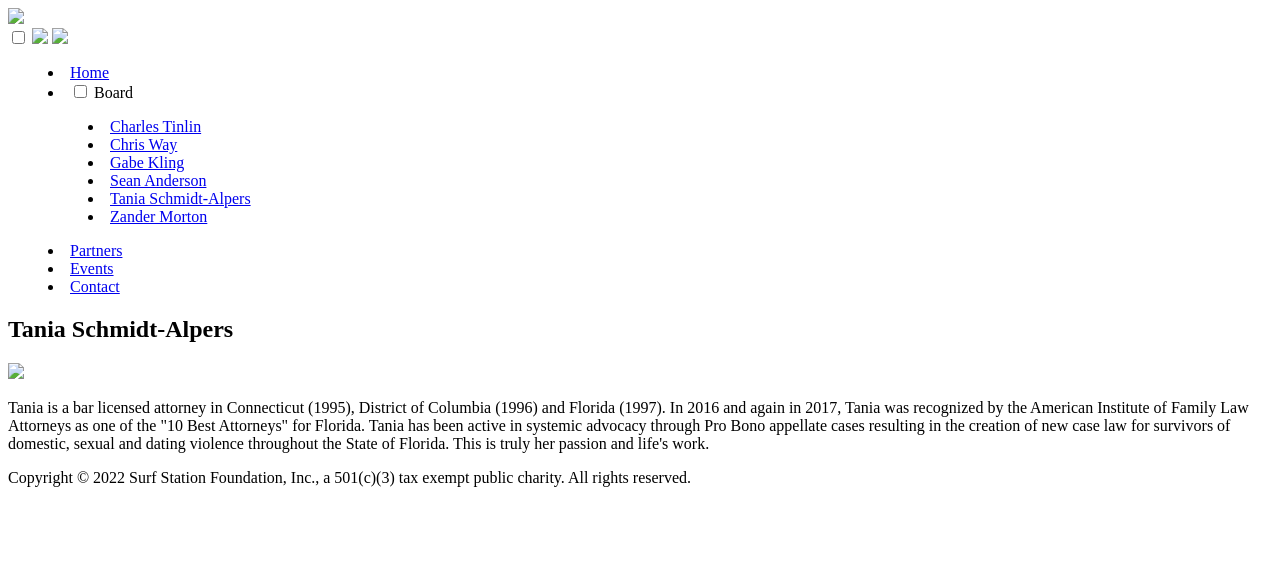
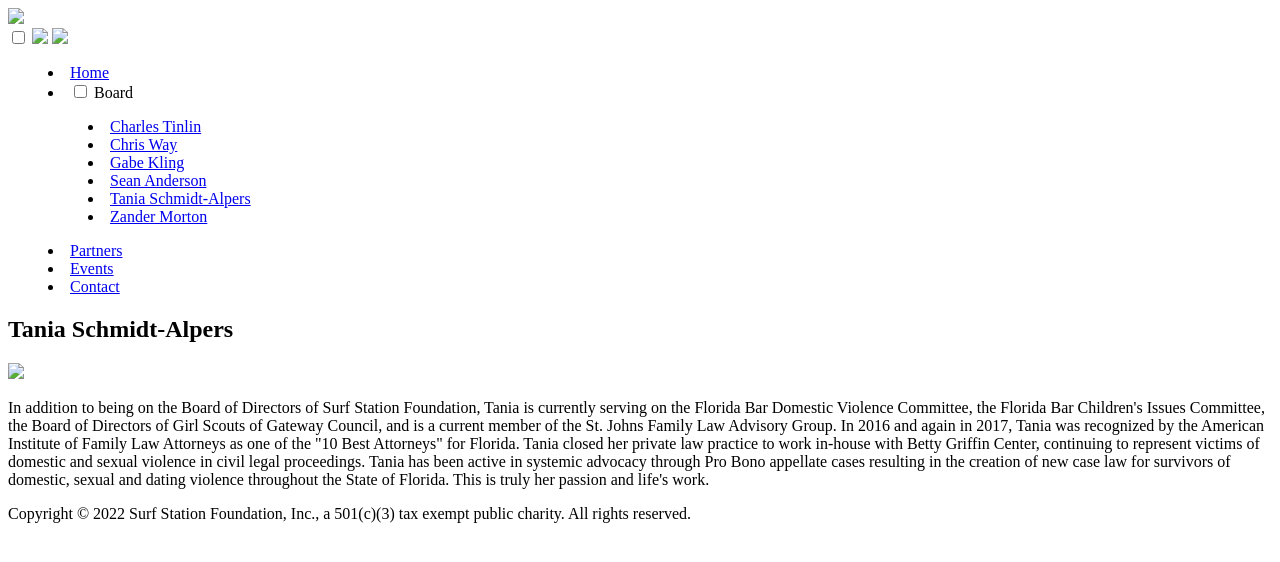
Before and after one commit to surfstationfoundation/www.surfstationfoundation.org, a Jekyll site: the page built from www/tania_schmidt-alpers.html, in a window 1280 px wide. Shown: the top 562 px of the page. Built offline with Jekyll 4.4.1, drawn with Linux system fonts in a browser that asks for light colours.

Commit message:
update tania bio

```diff
--- a/www/tania_schmidt-alpers.html
+++ b/www/tania_schmidt-alpers.html
@@ -7,8 +7,9 @@ title: 'Surf Station Foundation: Board Member'
     <h1 class="special">Tania Schmidt-Alpers</h1>
     <img src="static/{{ site.time | date: '%Y%m%d%H%M%S' }}/images/tania_schmidt-alpers.jpg" class="boardprofilepic">
     <p>
-      Tania is a bar licensed attorney in Connecticut (1995), District of Columbia (1996) and Florida (1997).
+      In addition to being on the Board of Directors of Surf Station Foundation, Tania is currently serving on the Florida Bar Domestic Violence Committee, the Florida Bar Children's Issues Committee, the Board of Directors of Girl Scouts of Gateway Council, and is a current member of the St. Johns Family Law Advisory Group.
       In 2016 and again in 2017, Tania was recognized by the American Institute of Family Law Attorneys as one of the "10 Best Attorneys" for Florida.
+      Tania closed her private law practice to work in-house with Betty Griffin Center, continuing to represent victims of domestic and sexual violence in civil legal proceedings.
       Tania has been active in systemic advocacy through Pro Bono appellate cases resulting in the creation of new case law for survivors of domestic, sexual and dating violence throughout the State of Florida. This is truly her passion and life's work.
     </p>
   </section>
```
